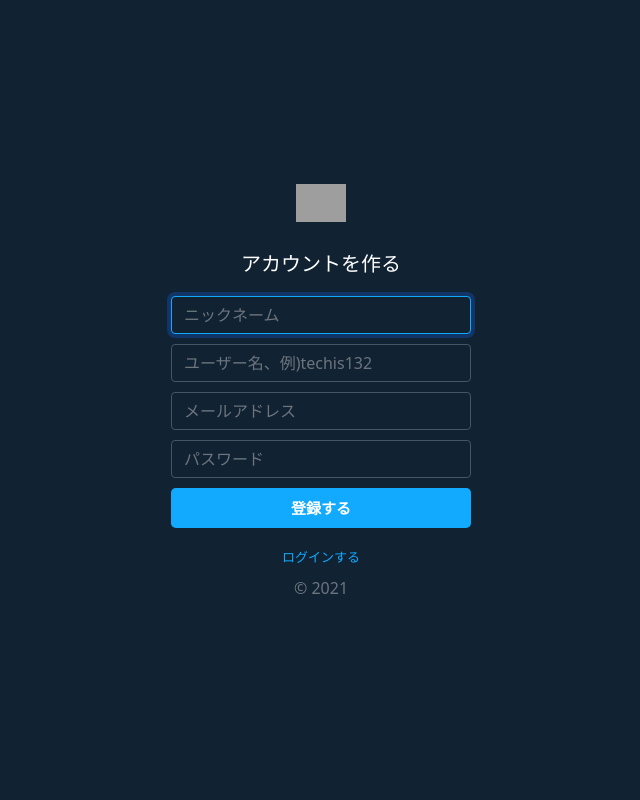
After one commit to k-srtm/TwitterClone, a PHP site: page /sign-up.php in a window 1280 px wide. The commit adds this page. Shown: the whole page, without its empty margins (319-959 px from the left). Run offline with PHP 8.4, Linux system fonts and the light colour scheme; grey boxes are pictures that could not be loaded.

Commit message:
会員登録画面＆ログイン画面

```diff
--- a/Views/css/style.css
+++ b/Views/css/style.css
@@ -1,6 +1,10 @@
 /*
 全体
 ****/
+html {
+    height: 100%;
+}
+
 .container {
     display: flex;
     justify-content: center;
@@ -46,6 +50,8 @@
 }
 
 a{
+    font-size: 13px;
+    color: #1af;
     text-decoration: none;
 }
 
@@ -228,7 +234,7 @@ a{
     width: 25px;
     margin-right: 10px;
     cursor: pointer;
-
+}
 
 .home .tweet-list .tweet .content .icon-list .like-count{
     width: 25px;
@@ -241,7 +247,48 @@ a{
         width: 60px;
         padding: 5px 10px 10px 5px;
     }
+
     .bottom-area .btn{
         margin-top: 10px;
     }
 }
+
+/*
+会員登録（ログイン画面共有）
+****/
+body.signup{
+    display: flex;
+    align-items: center;
+    padding-top: 40px;
+    padding-bottom: 40px;
+    height: 100%;
+}
+.signup{
+    background-color: #123;
+    color: #fff;
+}
+.signup .form-signup{
+    width: 100%;
+    max-width: 330px;
+    padding: 15px;
+    margin: auto;
+}
+.signup .logo-white{
+    margin-bottom: 30px;
+    width: 50px;
+}
+.signup h1{
+    font-size: 20px;
+    margin-bottom: 20px;
+}
+.signup input{
+    margin-bottom: 10px;
+    background-color: #123;
+    border-color: #456;
+    color: #fff;
+}
+.signup input:focus{
+    background-color: #123;
+    border-color: #1af;
+    color: #fff;
+}
--- /dev/null
+++ b/Views/sign-up.php
@@ -0,0 +1,31 @@
+<!DOCTYPE html>
+<html lang="ja">
+
+<head>
+    <meta charset="UTF-8">
+    <meta http-equiv="X-UA-Compatible" content="IE=edge">
+    <meta name="viewport" content="width=device-width, initial-scale=1.0">
+    <link rel="icon" href="../Views/img/logo-twitterblue.svg">
+    <!-- Bootstrap CSS -->
+    <link href="https://cdn.jsdelivr.net/npm/bootstrap@5.0.0-beta1/dist/css/bootstrap.min.css" rel="stylesheet" integrity="sha384-giJF6kkoqNQ00vy+HMDP7azOuL0xtbfIcaT9wjKHr8RbDVddVHyTfAAsrekwKmP1" crossorigin="anonymous">
+    <link rel="stylesheet" href="../Views/css/style.css">
+
+    <title>会員登録画面 / Twitterクローン</title>
+    <meta name="description" content="会員登録画面です">
+</head>
+<body class="signup text-center">
+    <main class="form-signup">
+        <form action="sign-up.php" method="post">
+            <img src="../Views/img/logo-white.svg" alt="" class="logo-white">
+            <h1>アカウントを作る</h1>
+            <input type="text" class="form-control" name="nickname" placeholder="ニックネーム" maxlength="50" required autofocus>
+            <input type="text" class="form-control" name="name" placeholder="ユーザー名、例)techis132" maxlength="50" required>
+            <input type="email" class="form-control" name="email" placeholder="メールアドレス" maxlength="254" required>
+            <input type="password" class="form-control" name="password" placeholder="パスワード" minlength="4" maxlength="50" required>
+            <buttom class="w-100 btn btn-lg" type="submit">登録する</buttom>
+            <p class="mt-3 mb-2"><a href="sign-in.php">ログインする</a></p>
+            <p class="mt-2 mb-3 text-muted">&copy; 2021</p>
+        </form>
+    </main>
+</body>
+</html>
```
Also changed, not shown: Views/home.php (+19 -5 lines), Views/js/likes.js (added, +33 -0 lines), Views/sign-in.php (added, +30 -0 lines).
